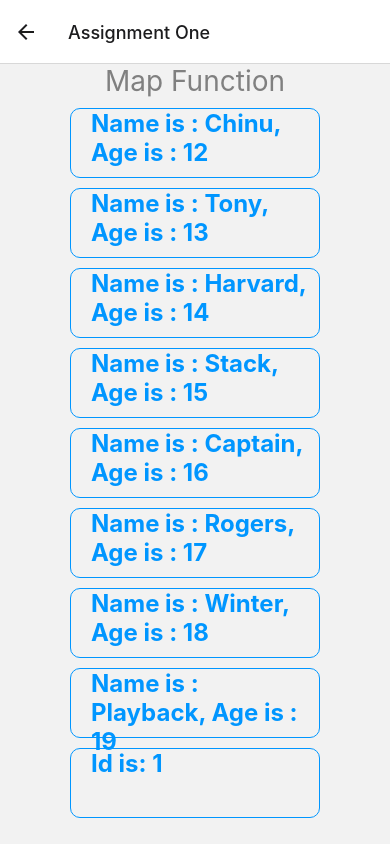
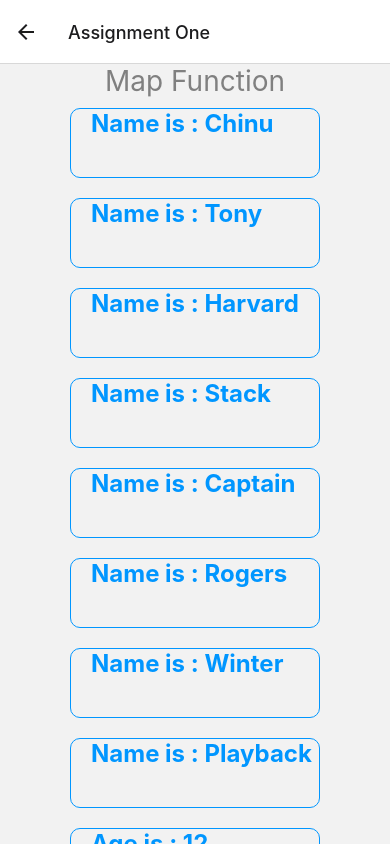
Before and after one commit to Neba-Emmanuel/assignments, a React Native app: screen /Assignment1 in a window 390 px wide. Built offline with nearby package versions, Linux system fonts and the light colour scheme.

Commit message:
scrollView added

```diff
--- a/src/components/Assignment_1.js
+++ b/src/components/Assignment_1.js
@@ -1,5 +1,5 @@
 import React from 'react';
-import { View, Text, FlatList, StyleSheet } from 'react-native';
+import { View, Text, FlatList, StyleSheet, ScrollView } from 'react-native';
 
 const Assignment_1 = () => {
 const friends = [
@@ -53,6 +53,20 @@ const ListFooter = () => {
     return (
         <View style={{flex: 1, alignItems: 'center'}}>
             <Text style={{color: 'grey', fontSize: 28}}>Map Function</Text>
+            <ScrollView horizontal={false}>
+                <FlatList
+                    vertical={true}
+                    keyExtractor={friend => friend.name}
+                    data={friends}
+                    renderItem={({item}) => {
+                        return(
+                            <View>
+                                <Text style={styles.listStyle}>Name is : {item.name}</Text>
+                            </View>
+                        )
+                    }}
+                    // ListFooterComponent={ListFooter}
+                />
                 <FlatList
                     vertical={true}
                     keyExtractor={friend => friend.id}
@@ -60,12 +74,24 @@ const ListFooter = () => {
                     renderItem={({item}) => {
                         return(
                             <View>
-                            <Text style={styles.listStyle}>Name is : {item.name}, Age is : {item.age}</Text>
+                                <Text style={styles.listStyle}>Age is : {item.age}</Text>
                             </View>
                         )
                     }}
-                ListFooterComponent={ListFooter}
                 />
+                <FlatList
+                    vertical={true}
+                    keyExtractor={friend => friend.age}
+                    data={friends}
+                    renderItem={({item}) => {
+                        return(
+                            <View>
+                                <Text style={styles.listStyle}>Id is : {item.id}</Text>
+                            </View>
+                        )
+                    }}
+                />
+            </ScrollView>
         </View>
     );
 }
@@ -74,7 +100,6 @@ const styles = StyleSheet.create({
     listStyle:{
         width: 250,
         height: 70,
-        marginTop: 10,
         paddingLeft: 20,
         color: '#0096FF',
         fontWeight: 'bold',
@@ -84,6 +109,8 @@ const styles = StyleSheet.create({
         borderColor: '#0096FF',
         borderStyle: 'solid',
         textAlignVertical: 'center',
+        marginHorizontal: 40,
+        marginVertical: 10,
 
         // border: 'solid 1px blue'
     }
```
Lines whose indentation alone changed are shown as unchanged.
